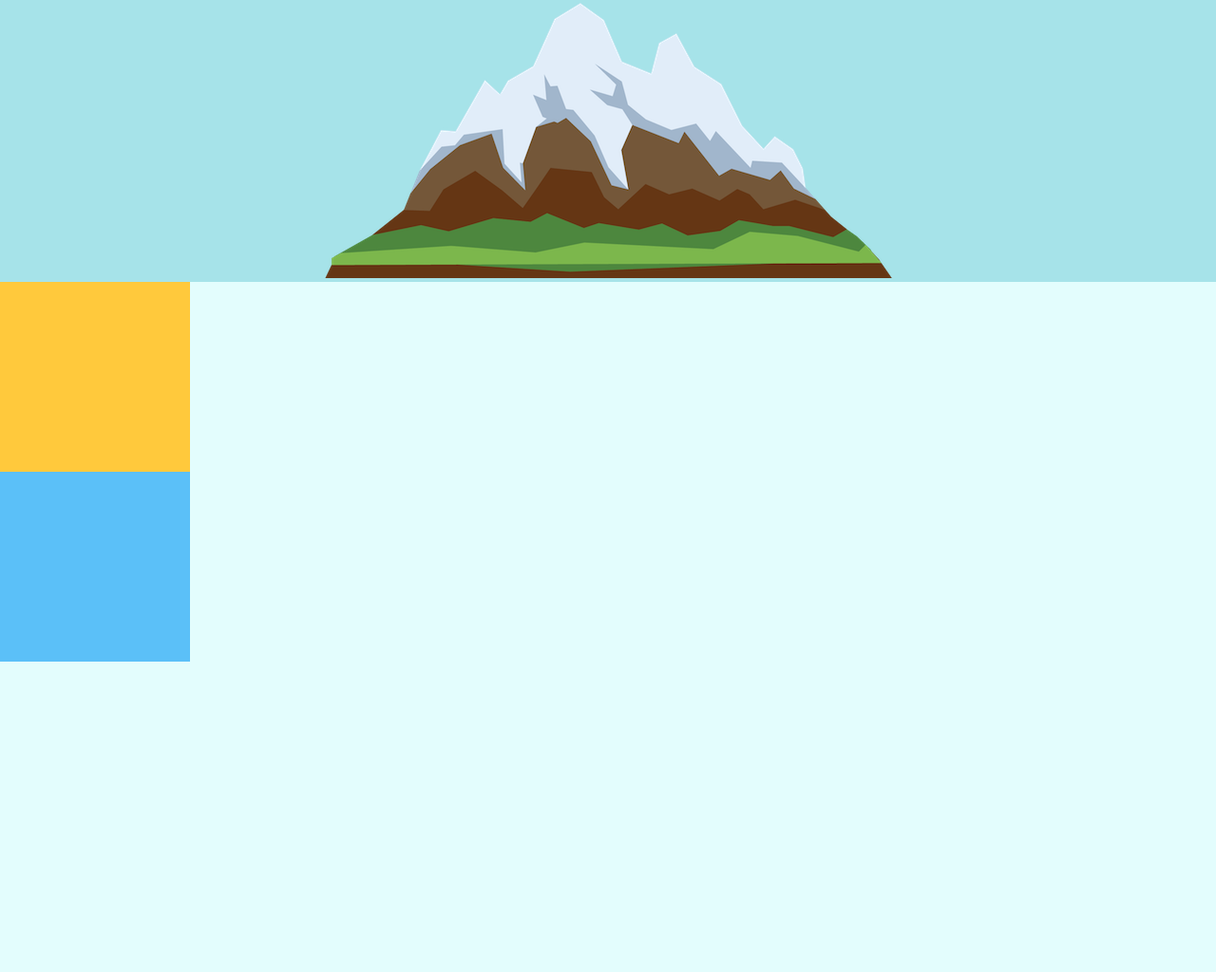
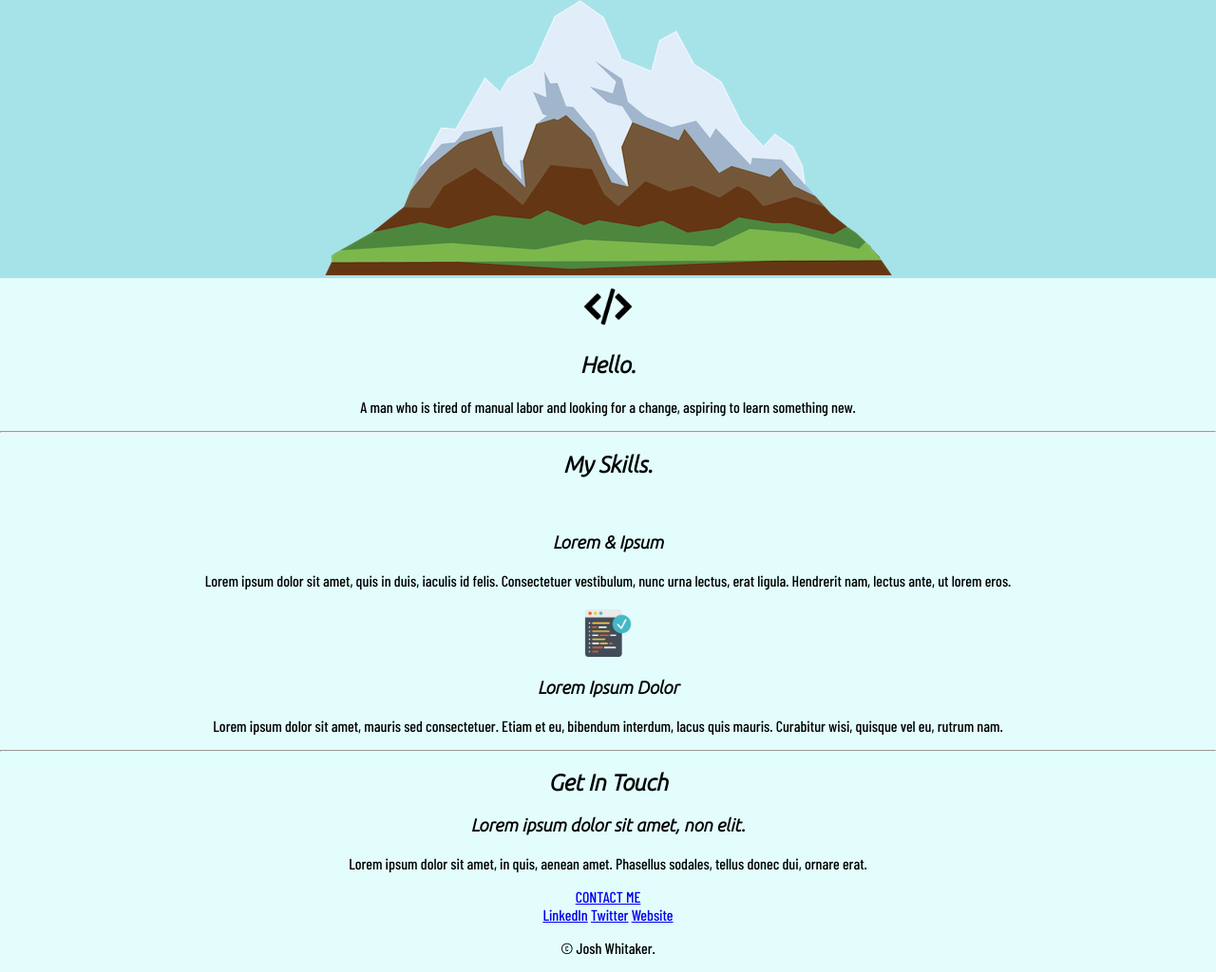
Before and after one commit to Avioun/html, a plain HTML site: page css-mysite/index.html in a window 1280 px wide. Shown: the part 256-1280 px from the top of the page at 95% size. Before the commit the page ends 953 px from the top, so only its background shows below. Drawn offline with nearby package versions, Linux system fonts and the light colour scheme.

Commit message:
Course progression, styling and more text columns

```diff
--- a/css-mysite/css/styles.css
+++ b/css-mysite/css/styles.css
@@ -1,32 +1,38 @@
 body{
-    margin: 0;
+    margin: auto;
     text-align: center;
+    font-family: 'Barlow Condensed', sans-serif;
 }
 
 h1 {
-    margin-top: 0;
+    margin: 0;
+    font-family: 'dancing script', cursive;
 
 }
 
+h2 {
+    font-family: 'Ubuntu', sans-serif;
+}
+
+h3 {
+    font-family: 'Ubuntu', sans-serif;
+}
 
 .top-container {
     background-color:#A6E3E9;
     position: relative;
+    margin: auto;
     padding-top: 100px;
 
 
 }
 
 .middle-container {
-    background-color: #FFC93C;
-    height: 200px;
-    width: 200px;
+    margin: auto;
 }
 
 .bottom-container {
-    background-color: #5BC0F8;
-    height: 200px;
-    width: 200px;
+    margin: auto;
 }
 
 .top-cloud {
@@ -39,3 +45,9 @@ h1 {
     left: 35%;
     bottom: 300px;
 }
+
+.icons {
+    width: 50px;
+    height: 50px;
+    padding-top: 5px;
+}
--- a/css-mysite/index.html
+++ b/css-mysite/index.html
@@ -6,6 +6,7 @@
     <meta charset="UTF-8">
     <meta http-equiv="X-UA-Compatible" content="IE=edge">
     <meta name="viewport" content="width=device-width, initial-scale=1.0">
+    <link rel="preconnect" href="https://fonts.googleapis.com"><link rel="preconnect" href="https://fonts.gstatic.com" crossorigin><link href="https://fonts.googleapis.com/css2?family=Barlow+Condensed:wght@500&family=Dancing+Script:wght@700&family=Playfair+Display&family=Ubuntu:ital,wght@1,300&display=swap" rel="stylesheet">
     <title>Josh Whitaker</title>
 
     <style>
@@ -26,12 +27,42 @@
     </div>
 
     <div class="middle-container">
+        <div class="profile">
+          <img class="icons" src="imgs/programming-code-signs.png" alt="hello-icon">
+          <h2>Hello.</h2>
+          <p>A man who is tired of manual labor and looking for a change,
+            aspiring to learn something new.</p>
+        </div>
+        <hr>
+        <div class="skills">
+          <h2>My Skills.</h2>
+          <div class="skill-row">
+            <img class="" src="" alt="">
+            <h3>Lorem & Ipsum</h3>
+            <p>Lorem ipsum dolor sit amet, quis in duis, iaculis id felis. Consectetuer vestibulum, nunc urna lectus, erat ligula. Hendrerit nam, lectus ante, ut lorem eros.</p>
+          </div>
+          <div class="skill-row">
+            <img class="icons" src="imgs/code.png" alt="skills-icon">
+            <h3>Lorem Ipsum Dolor</h3>
+            <p>Lorem ipsum dolor sit amet, mauris sed consectetuer. Etiam et eu, bibendum interdum, lacus quis mauris. Curabitur wisi, quisque vel eu, rutrum nam.</p>
+          </div>
+        </div>
+        <hr>
+        <div class="contact-me">
+          <h2>Get In Touch</h2>
+          <h3>Lorem ipsum dolor sit amet, non elit.</h3>
+          <p>Lorem ipsum dolor sit amet, in quis, aenean amet. Phasellus sodales, tellus donec dui, ornare erat.</p>
+          <a class="btn" href="joshuawhitaker72@live.com">CONTACT ME</a>
+        </div>
+      </div>
 
-    </div>
 
-    <div class="bottom-container">
-
-    </div>
+      <div class="bottom-container">
+        <a class="footer-link" href="https://www.linkedin.com/">LinkedIn</a>
+        <a class="footer-link" href="https://twitter.com/">Twitter</a>
+        <a class="footer-link" href="https://www.appbrewery.co/">Website</a>
+        <p>© Josh Whitaker.</p>
+      </div>
 
 
 </body>
```
Also changed, not shown: css-mysite/imgs/code.png (added), css-mysite/imgs/programming-code-signs.png (added).
